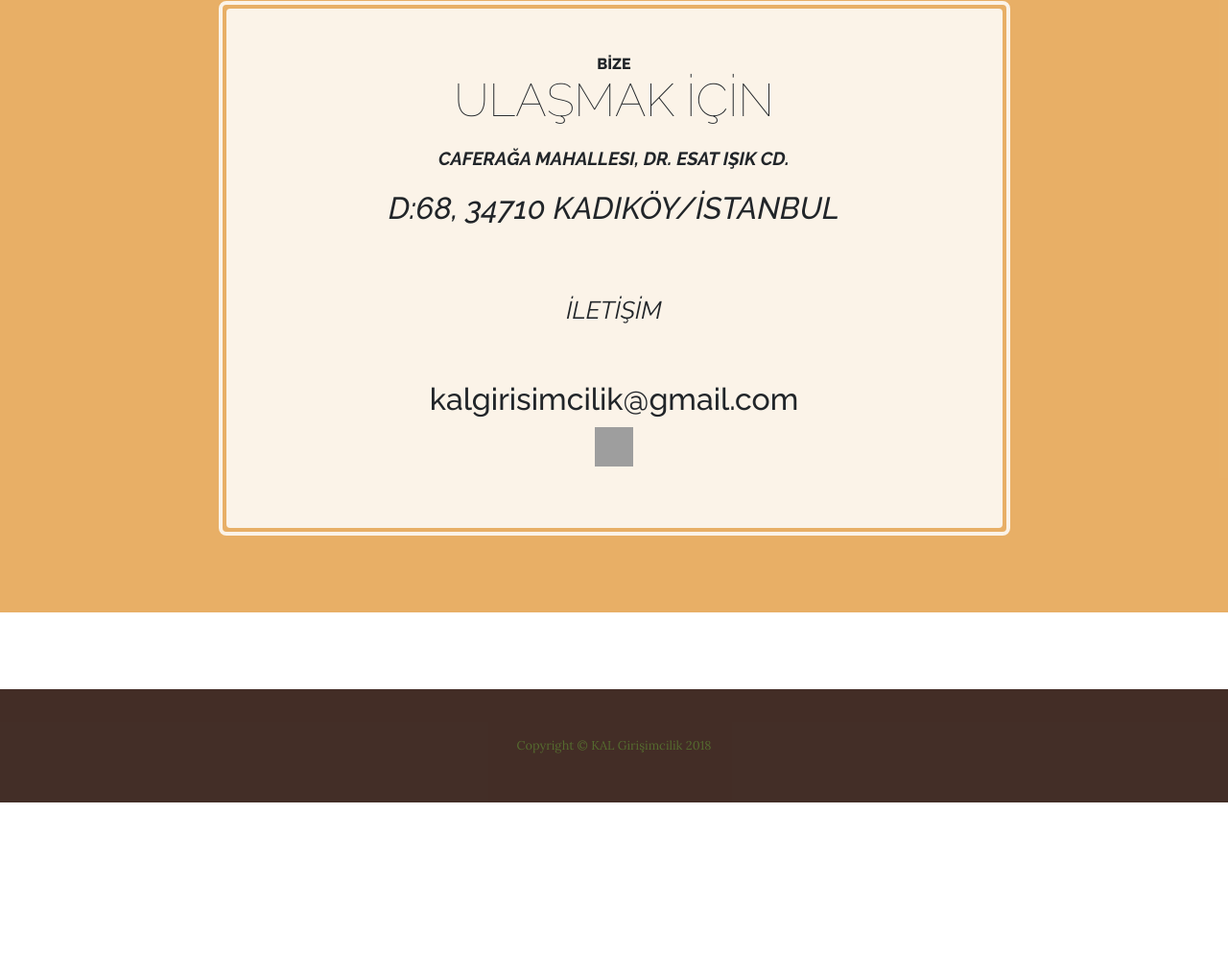
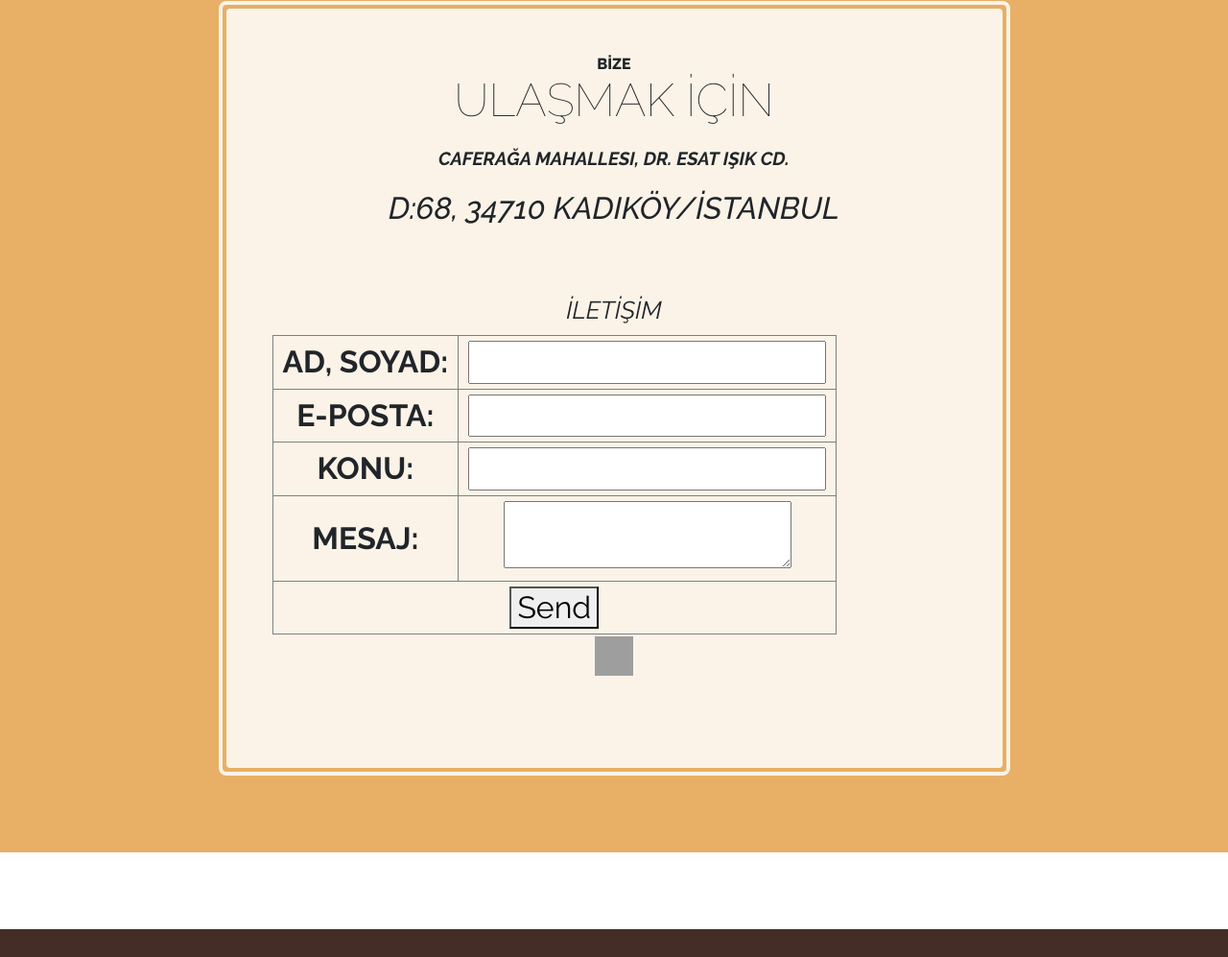
Before and after one commit to denizozbakir/Kal-Girisimcilik, a website: page store.html in a window 1280 px wide. Shown: the part 519-1516 px from the top of the page at 96% size. Before the commit the page ends 1355 px from the top, so only its background shows below. Drawn offline with Linux system fonts and the light colour scheme; grey boxes are pictures that could not be loaded.

Commit message:
DENEMEBİLMEMNE

```diff
--- a/store.html
+++ b/store.html
@@ -78,7 +78,34 @@
                   <em>İLETİŞİM</em>
                 </small>
                 <br>
-              <h2 id="mail"> kalgirisimcilik@gmail.com <h2>
+
+    <style>
+    	td{padding:5px 10px;font-weight:bold;}
+    </style>
+
+    <form action="https://formspree.io/tahsinceylan94@gmail.com" method="POST">
+    	<table border="1">
+    		<tr>
+    			<td>Ad, Soyad:</td>
+    			<td><input type="text" name="adsoyad" /></td>
+    		</tr>
+    		<tr>
+    			<td>E-Posta:</td>
+    			<td><input type="text" name="email" /></td>
+    		</tr>
+    		<tr>
+    			<td>Konu:</td>
+    			<td><input type="text" name="konu" /></td>
+    		</tr>
+    		<tr>
+    			<td>Mesaj:</td>
+    			<td><textarea name="mesaj" style="width:300px;height:70px"></textarea></td>
+    		</tr>
+    		<tr>
+    			<td colspan="2"><button type="submit">Send</button></td>
+    		</tr>
+    	</table>
+    </form>
 
 
  <a class='blur' href='https://twitter.com/kalgirisimcilik' rel='nofollow' target='_blank'><img alt='twitter' border='0' height='41' src='http://icons.iconarchive.com/icons/danleech/simple/128/twitter-icon.png' width='40'/></a>
```
